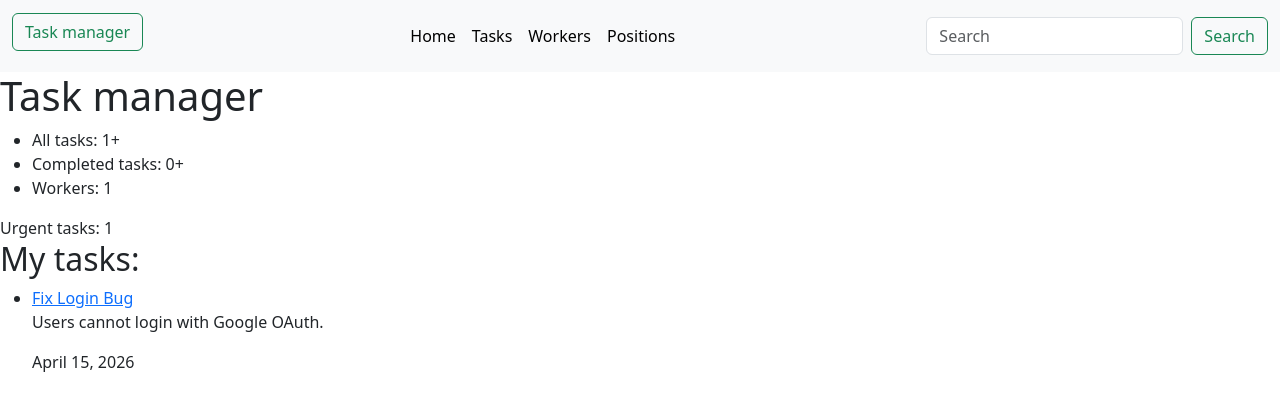
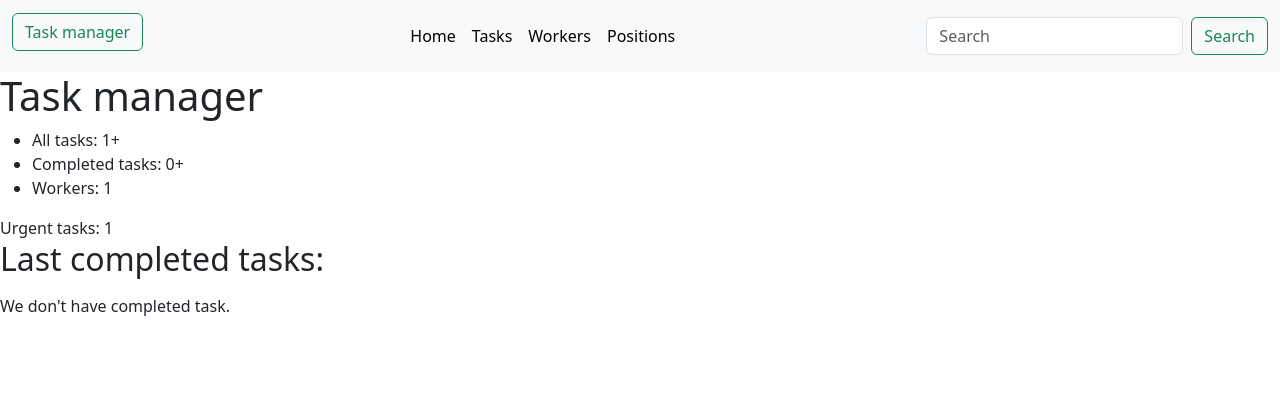
Before and after one commit to viloker/task_manager, a Django app: page / in a window 1280 px wide. Shown: the top 411 px of the page. Run offline with Django 5.2, Linux system fonts and the light colour scheme; a user stored in the database is signed in; data comes from the database, SQL or seed files in the repository.

Commit message:
Add last_completed_task in task/views.py and add it to index.html

```diff
--- a/task/views.py
+++ b/task/views.py
@@ -23,11 +23,14 @@ def index(request):
 
     num_urgent_tasks = Task.objects.filter(priority="Urgent", is_completed=False).count()
 
+    last_completed_tasks = Task.objects.filter(is_completed=True).order_by("-deadline")[:5]
+
     context = {
         "num_tasks": num_tasks,
         "num_done_tasks": num_done_tasks,
         "num_workers": num_workers,
-        "num_urgent_tasks": num_urgent_tasks
+        "num_urgent_tasks": num_urgent_tasks,
+        "last_completed_tasks": last_completed_tasks
     }
 
     return render(
--- a/templates/task/index.html
+++ b/templates/task/index.html
@@ -16,9 +16,9 @@
 </div>
 
 <div>
-  <h2>My tasks:</h2>
+  <h2>Last completed tasks:</h2>
   <ul>
-  {% for task in user.tasks.all %}
+  {% for task in last_completed_tasks %}
     <li>
       <a href="{% url 'task:task-detail' pk=task.pk">{{task.name}}</a>
       <p>{{task.description}}</p>
@@ -27,7 +27,7 @@
 
   {% empty %}
   </ul>
-  <p>You don't have active tasks yet.</p>
+  <p>We don't have completed task.</p>
   {% endfor %}
 </div>
 {% endblock %}
```
